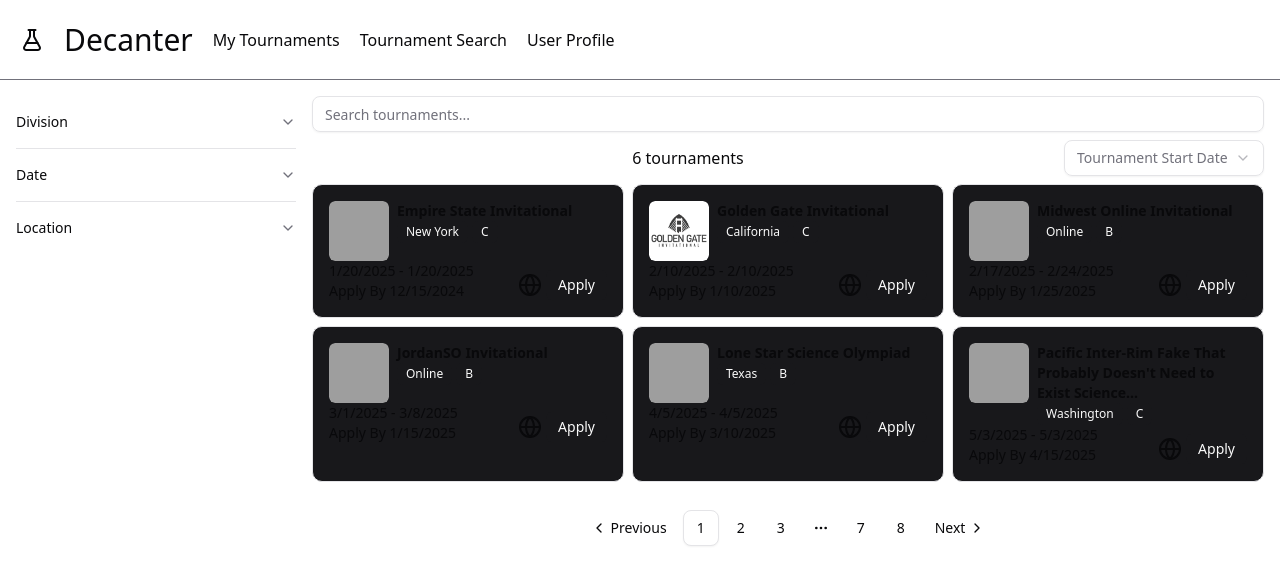
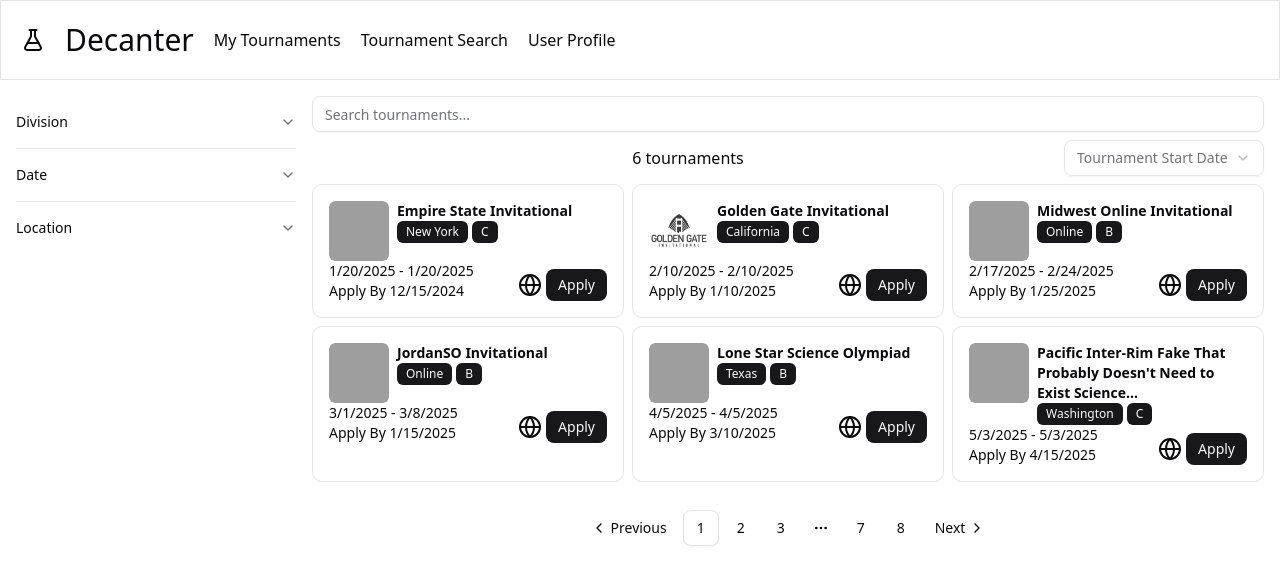
Before and after one commit to kennethliu0/decanter, a Next.js app: page /tournaments/search in a window 1280 px wide. Shown: the top 584 px of the page. Built offline with nearby package versions, Linux system fonts and the light colour scheme; grey boxes are pictures that could not be loaded.

Commit message:
Remove references to "zinc" to allow theme to be easily changed

```diff
--- a/src/app/(volunteers)/tournaments/search/TournamentCard.tsx
+++ b/src/app/(volunteers)/tournaments/search/TournamentCard.tsx
@@ -23,7 +23,7 @@ const TournamentCard = (props: Props) => {
   };
 
   return (
-    <div className="min-w-[312px] max-w-[413px] border p-4 rounded-lg bg-zinc-900">
+    <div className="min-w-[312px] max-w-[413px] border p-4 rounded-lg bg-card">
       <div className="flex gap-2">
         <Avatar className="w-[60px] h-[60px] rounded-sm">
           <AvatarImage
--- a/src/app/(volunteers)/tournaments/search/TournamentCardSkeleton.tsx
+++ b/src/app/(volunteers)/tournaments/search/TournamentCardSkeleton.tsx
@@ -5,7 +5,7 @@ type Props = {};
 
 const TournamentCardSkeleton = (props: Props) => {
   return (
-    <div className="min-w-[312px] max-w-[400px] border p-4 rounded-lg bg-zinc-900 space-y-1">
+    <div className="min-w-[312px] max-w-[400px] border p-4 rounded-lg bg-card space-y-1">
       <div className="flex gap-2">
         <Skeleton className="w-[60px] h-[60px] rounded-sm" />
         <div className="space-y-1">
--- a/src/components/ui/Navigation.tsx
+++ b/src/components/ui/Navigation.tsx
@@ -23,7 +23,7 @@ const Navigation = (props: Props) => {
   ];
   const [menuOpen, setMenuOpen] = useState(false);
   return (
-    <div className="flex w-full h-[80px] items-center p-5 gap-5 border-b border-zinc-500">
+    <div className="flex w-full h-[80px] items-center p-5 gap-5 border-b border">
       <div className="flex items-center gap-5 grow-1">
         <FlaskConical size={24} />
         <h1 className="text-3xl">Decanter</h1>
```
